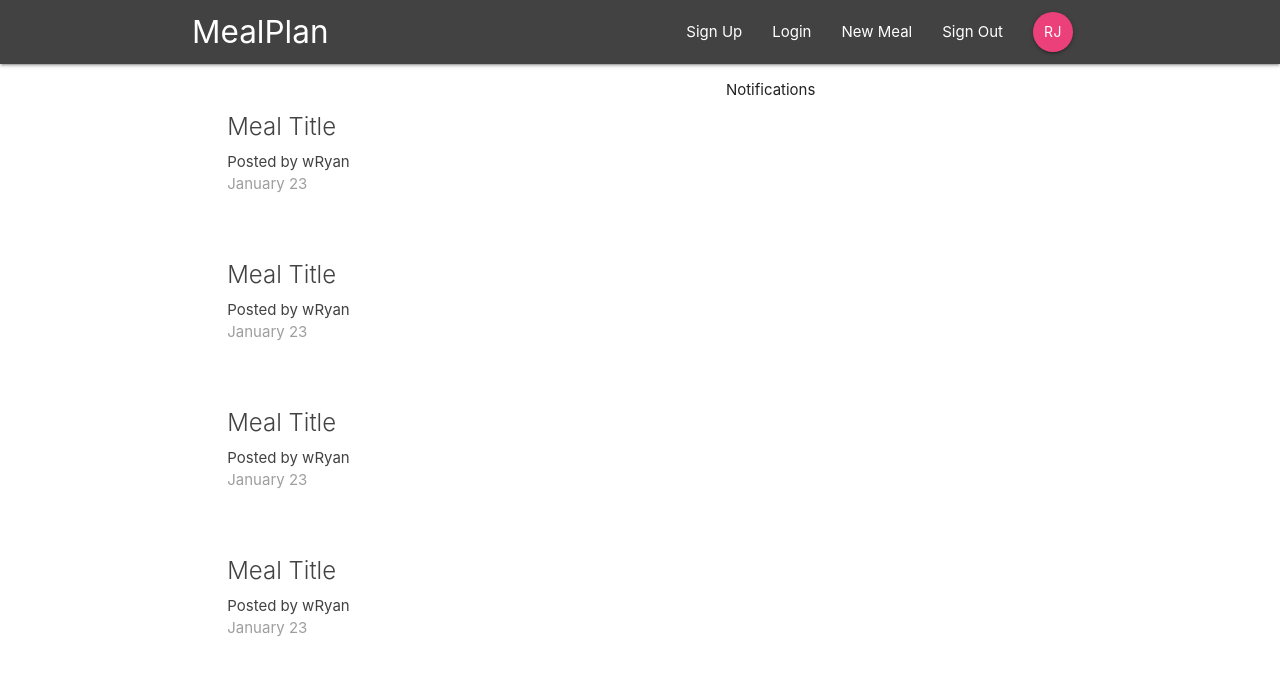
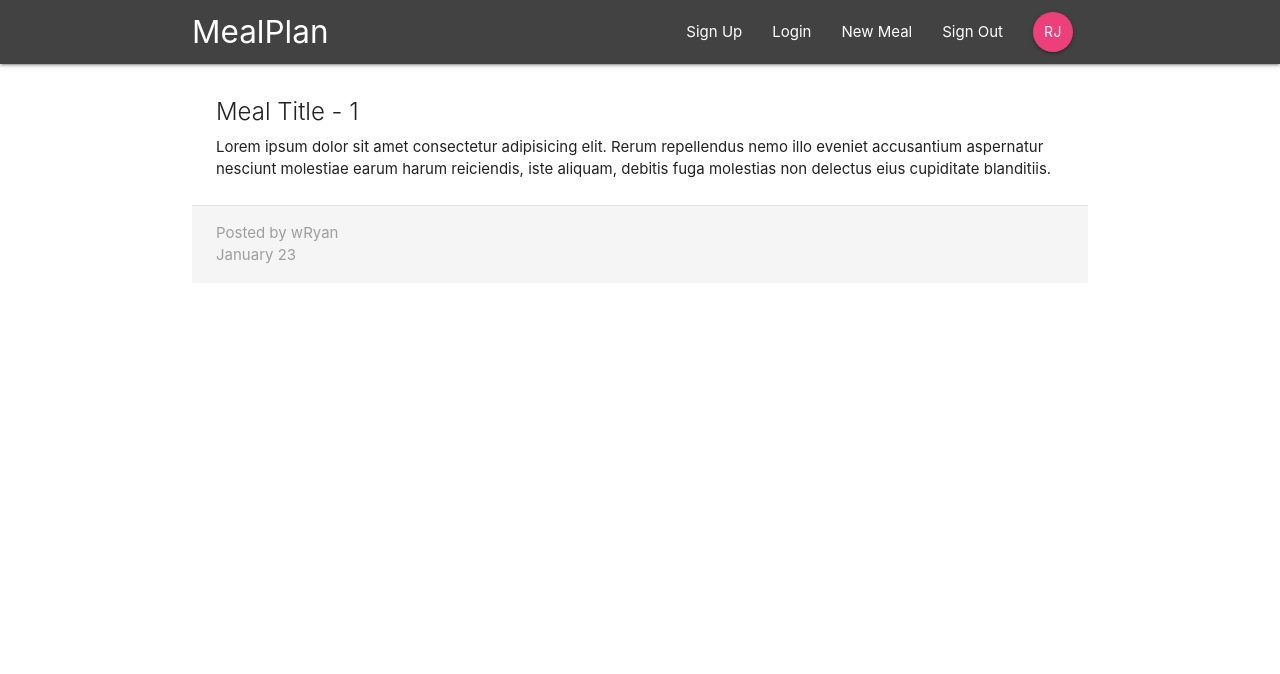
Before and after one commit to rtjae1/project3, a React (Create React App) app in the folder mealplan/: page /project/1 in a window 1280 px wide. Shown: the top 674 px of the page. Built offline with nearby package versions, Linux system fonts and the light colour scheme.

Commit message:
Meal Details

```diff
--- a/mealplan/src/App.js
+++ b/mealplan/src/App.js
@@ -2,6 +2,7 @@ import React, { Component } from "react";
 import { BrowserRouter, Switch, Route } from "react-router-dom";
 import Navbar from "./components/layout/Navbar";
 import Dashboard from "./components/dashboard/Dashboard";
+import MealDetails from "./components/meals/MealDetails";
 
 class App extends Component {
   render() {
@@ -10,7 +11,8 @@ class App extends Component {
         <div className="App">
           <Navbar />
           <Switch>
-            <Route path="/" component={Dashboard} />
+            <Route exact path="/" component={Dashboard} />
+            <Route path="/project/:id" component={MealDetails} />
           </Switch>
         </div>
       </BrowserRouter>
--- a/mealplan/src/components/meals/MealDetails.js
+++ b/mealplan/src/components/meals/MealDetails.js
@@ -0,0 +1,26 @@
+import React from "react";
+
+const MealDetails = props => {
+  const id = props.match.params.id;
+  return (
+    <div className="container section-meal-details">
+      <div className="card z-depth-0">
+        <div className="card-content">
+          <span className="card-title">Meal Title - {id}</span>
+          <p>
+            Lorem ipsum dolor sit amet consectetur adipisicing elit. Rerum
+            repellendus nemo illo eveniet accusantium aspernatur nesciunt
+            molestiae earum harum reiciendis, iste aliquam, debitis fuga
+            molestias non delectus eius cupiditate blanditiis.
+          </p>
+        </div>
+        <div className="card-action grey lighten-4 grey-text">
+          <div>Posted by wRyan</div>
+          <div>January 23</div>
+        </div>
+      </div>
+    </div>
+  );
+};
+
+export default MealDetails;
```
